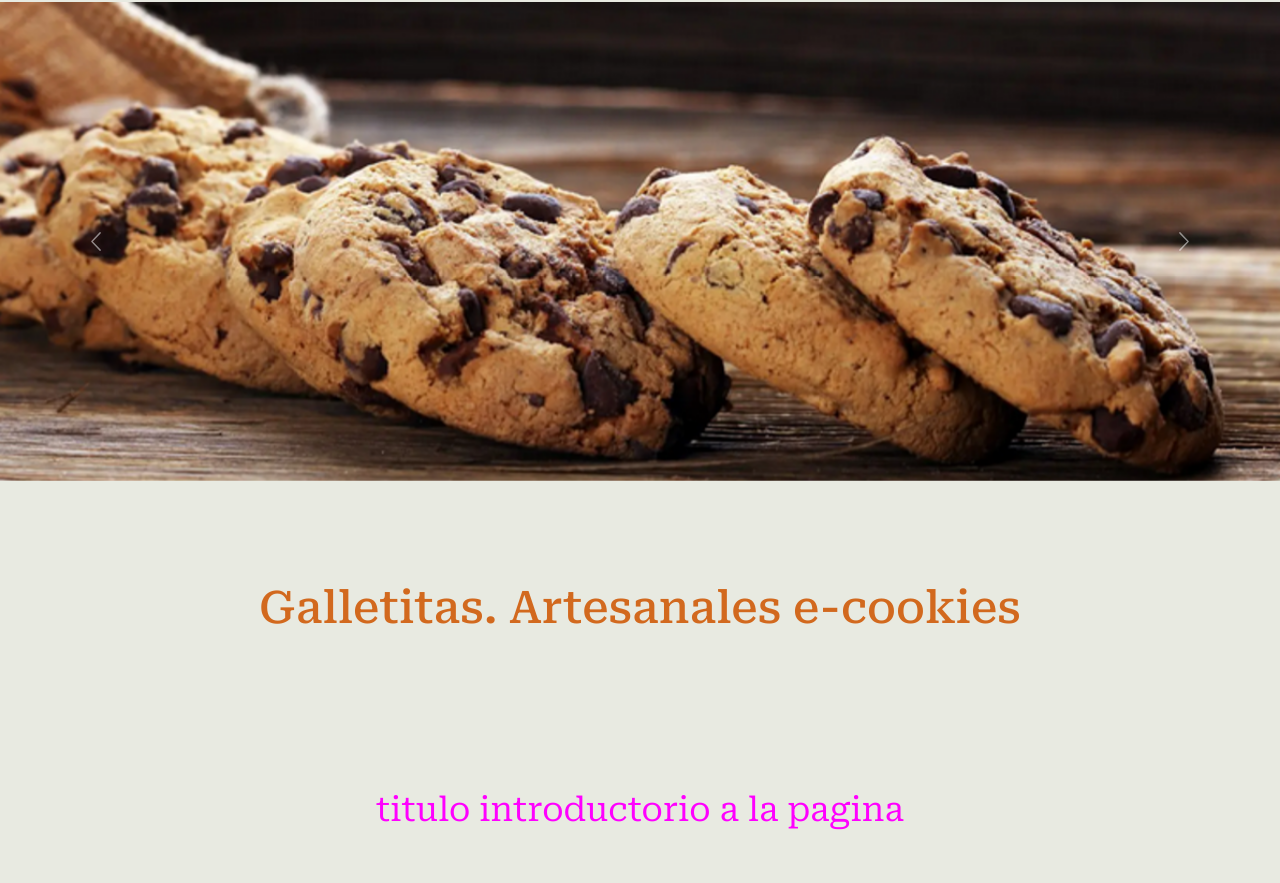
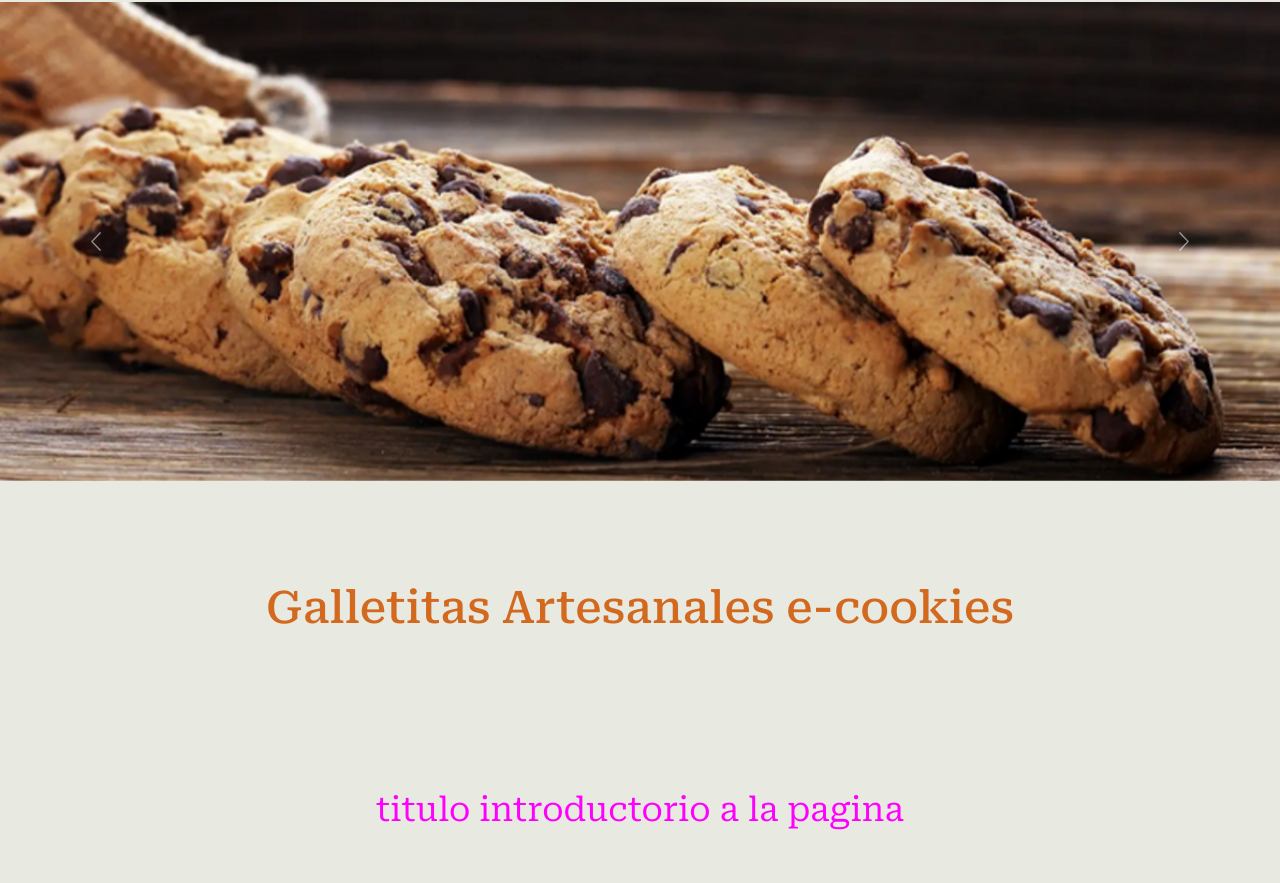
Before and after one commit to JuanJunqua/JunquaWebsite, a plain HTML site: page index.html in a window 1280 px wide. Shown: the part 235-1118 px from the top of the page. Drawn offline with nearby package versions, Linux system fonts and the light colour scheme.

Commit message:
fix typo

```diff
--- a/index.html
+++ b/index.html
@@ -93,7 +93,7 @@
   </div>
 
 
-    <h1>Galletitas. Artesanales e-cookies</h1>
+    <h1>Galletitas Artesanales e-cookies</h1>
 
 
 
```
